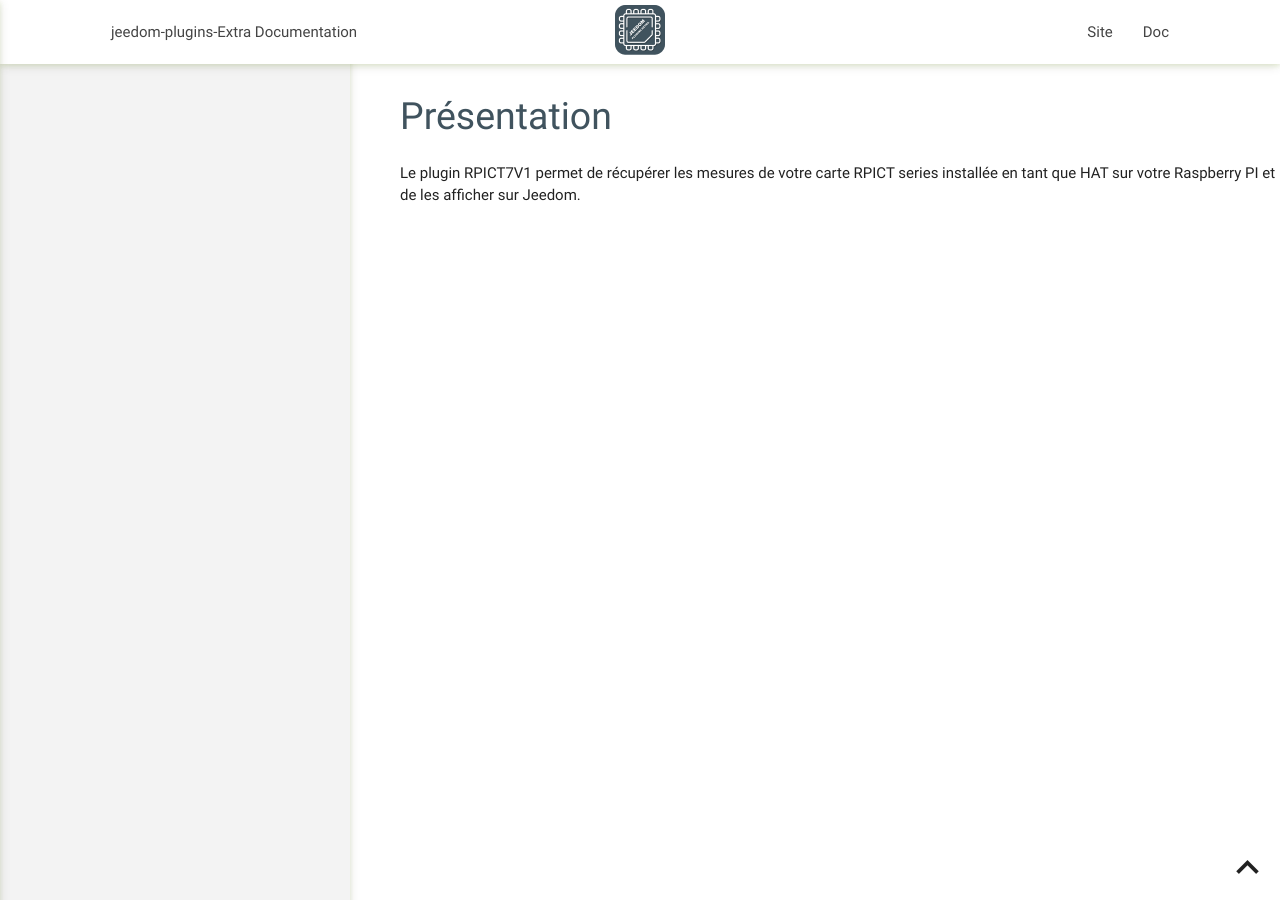
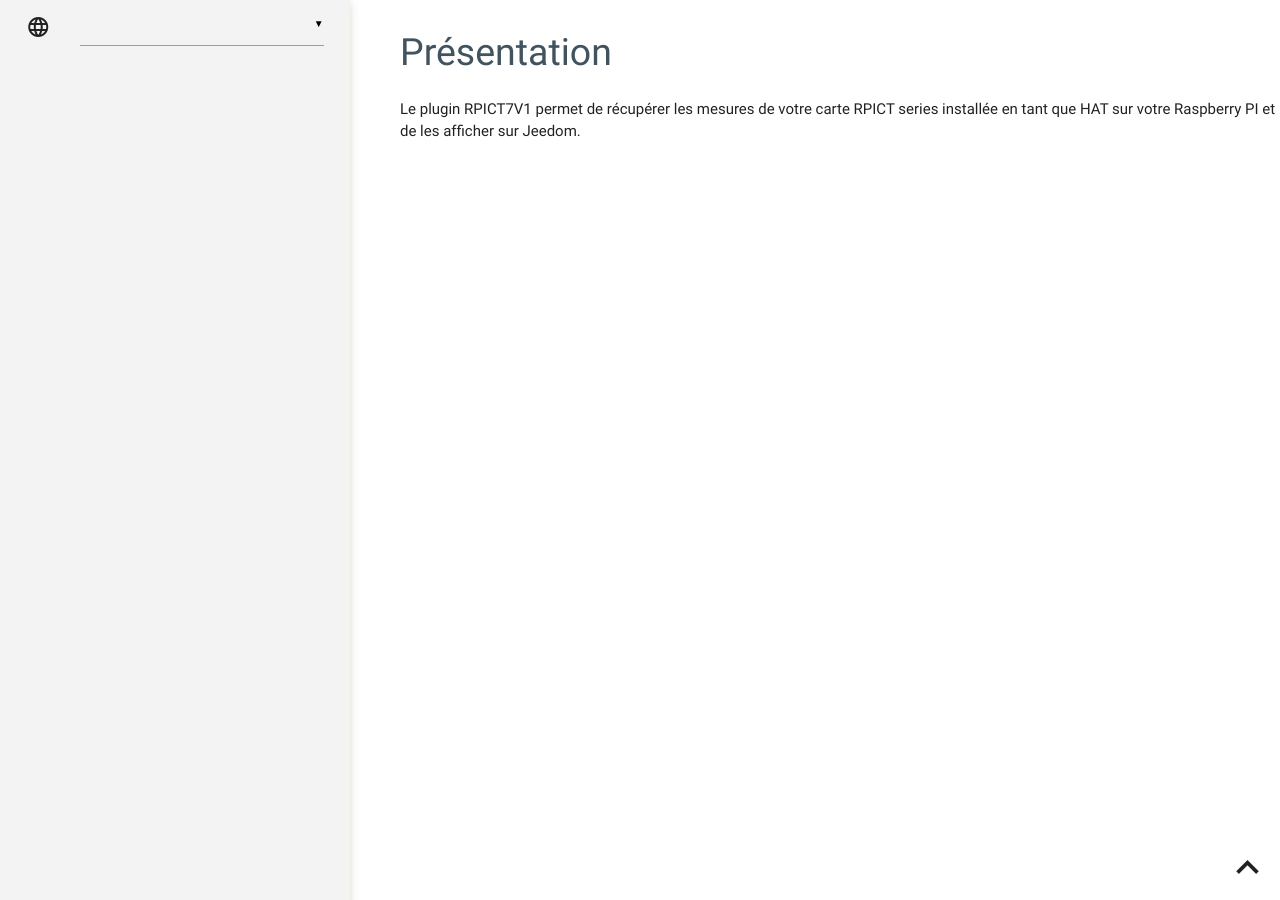
Before and after one commit to tlierdotfr/jeedom-plugin-rpict, a Jekyll site: the page built from docs/fr_FR/presentation.md, in a window 1280 px wide. Built offline with Jekyll 4.4.1, drawn with Linux system fonts in a browser that asks for light colours; our own code applies the rules of GitHub Pages for plain Markdown files.

Commit message:
Documentation update

```diff
--- a/docs/_layouts/default.html
+++ b/docs/_layouts/default.html
@@ -8,25 +8,6 @@
   <meta http-equiv="Content-Language" content="pt-br">
 </head>
 <body>
-  <div class="navbar-fixed">
-    <nav>
-      <div class="nav-wrapper container">
-        <a id="logo-container" href="https://jeedom-plugins-extra.github.io/" class="brand-logo center"><img src="/{{site.github.project_title}}/assets/images/logo.png" style="height:50px;margin-top:5px"></a>
-        <ul class="left hide-on-med-and-down">
-          <li><a href="https://jeedom-plugins-extra.github.io">jeedom-plugins-Extra Documentation</a></li>
-        </ul>
-        <a href="https://jeedom-plugins-extra.github.io" data-activates="nav-mobile" class="button-collapse btn-floating btn-large waves-effect waves-light jeedomcolorbg"><i class="material-icons">menu</i></a>
-        <ul class="right hide-on-med-and-down">
-          <li><a href="https://jeedom-plugins-extra.github.io/">Site</a></li>
-          <li class="active"><a href="https://jeedom-plugins-extra.github.io">Doc</a></li>
-        </ul>
-        <ul class="side-nav" id="nav-mobile">
-          <li><a href="https://jeedom-plugins-extra.github.io/">Site</a></li>
-          <li class="active"><a href="https://jeedom-plugins-extra.github.io">Doc</a></li>
-        </ul>
-      </div>
-    </nav>
-  </div>
   <div class="row" id="div_main">
     <div id="side-nav" class="side-nav fixed">
       <div class="container">
```
